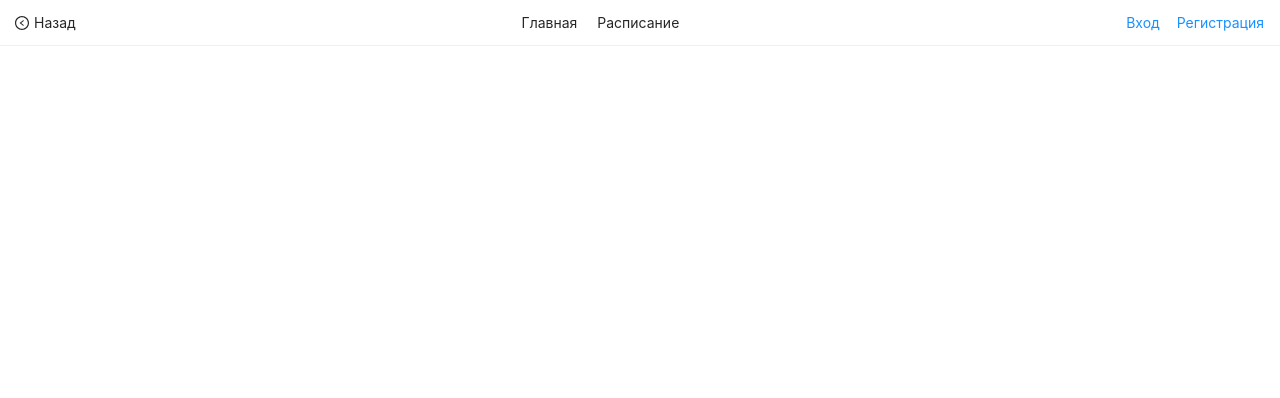
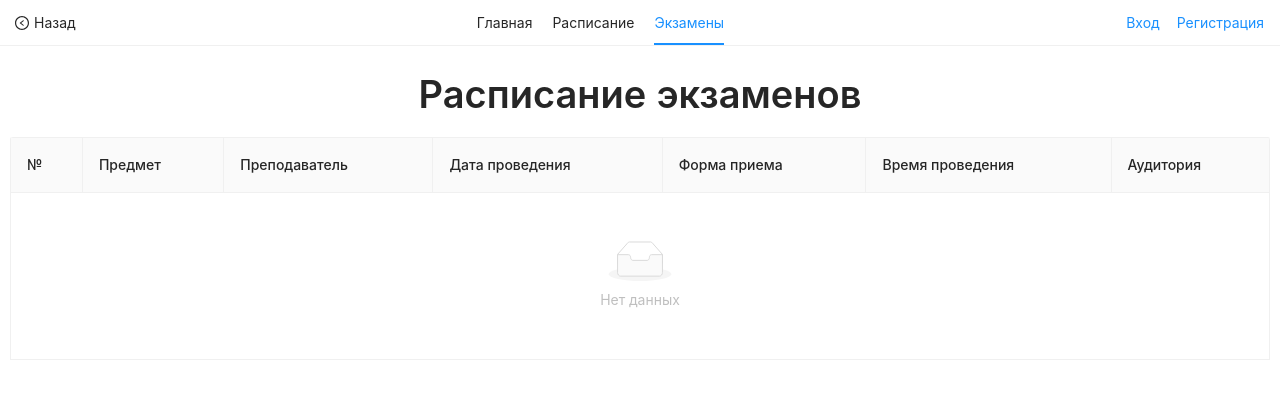
Before and after one commit to punkmachine/homework-frontend, a React (Create React App) app: page /exams in a window 1280 px wide. Shown: the top 398 px of the page. Built offline with nearby package versions, Linux system fonts and the light colour scheme.

Commit message:
add base exams page.

```diff
--- a/src/components/app/header/MenuNav.jsx
+++ b/src/components/app/header/MenuNav.jsx
@@ -1,6 +1,6 @@
 import React from 'react';
 import { Link, useLocation } from 'react-router-dom';
-import { SCHEDULE_PAGE_PATH } from '../../../constants/routes';
+import { SCHEDULE_PAGE_PATH, EXAMS_PAGE_PATH } from '../../../constants/routes';
 
 function MenuNav(props) {
 	const { pathname } = useLocation();
@@ -26,6 +26,14 @@ function MenuNav(props) {
 					Расписание
 				</Link>
 			</span>
+			<span
+				className={pathname === EXAMS_PAGE_PATH ? "menu-item active" : "menu-item"}
+				onClick={() => selectMenu(EXAMS_PAGE_PATH)}
+			>
+				<Link to={EXAMS_PAGE_PATH}>
+					Экзамены
+				</Link>
+			</span>
 		</nav>
 	);
 }
--- a/src/pages/ExamsPage.jsx
+++ b/src/pages/ExamsPage.jsx
@@ -1,7 +1,56 @@
 import React from 'react';
+import { Table } from 'antd';
+import { MainTitle } from '../components/app/MainTitle';
 
 function ExamsPage() {
-	return <></>;
+	const columns = [
+		{
+			title: '№',
+			key: 'number',
+			dataIndex: 'number',
+		},
+		{
+			title: 'Предмет',
+			key: 'lesson',
+			dataIndex: 'lesson',
+		},
+		{
+			title: 'Преподаватель',
+			key: 'teacher',
+			dataIndex: 'teacher',
+		},
+		{
+			title: 'Дата проведения',
+			key: 'dateStart',
+			dataIndex: 'dateStart',
+		},
+		{
+			title: 'Форма приема',
+			key: 'typeExam',
+			dataIndex: 'typeExam',
+		},
+		{
+			title: 'Время проведения',
+			key: 'timeStart',
+			dataIndex: 'timeStart',
+		},
+		{
+			title: 'Аудитория',
+			key: 'classroom',
+			dataIndex: 'classroom',
+		},
+	];
+
+	return (
+		<div className='exams-wrapper'>
+			<MainTitle text='Расписание экзаменов' />
+
+			<Table
+				bordered
+				columns={columns}
+			/>
+		</div>
+	);
 }
 
 export { ExamsPage };
```
